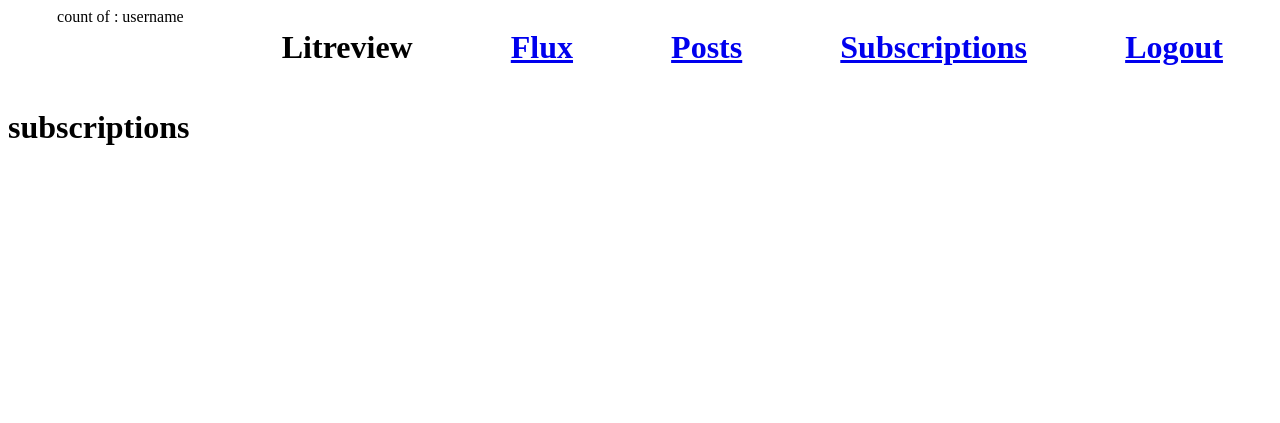
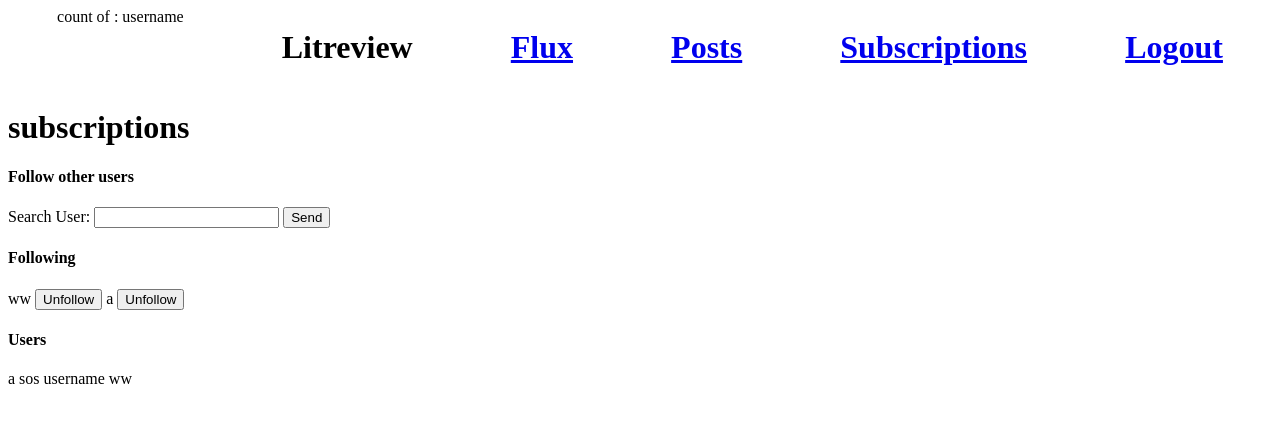
Before and after one commit to alexandre-75/Develop_a_web_application_using_Django, a Django app: page /dashboard/subscriptions in a window 1280 px wide. Shown: the top 423 px of the page. Run offline with Django 4.2, Linux system fonts and the light colour scheme; a user stored in the database is signed in; data comes from the database, SQL or seed files in the repository; both versions use the stored data as it was after the commit.

Commit message:
subscriptions views forms

```diff
--- a/source/reviews/forms.py
+++ b/source/reviews/forms.py
@@ -47,3 +47,7 @@ class NewReviewForm(forms.ModelForm):
     class Meta:
         model = Review
         fields = ['headline', 'rating', 'body']
+
+
+class SearchUserForm(forms.Form):
+    user_name = forms.CharField(label="Search User", max_length=100)
--- a/source/reviews/templates/reviews/subscriptions.html
+++ b/source/reviews/templates/reviews/subscriptions.html
@@ -4,4 +4,25 @@
 
 <h1>subscriptions</h1>
 
+
+<h4>Follow other users</h4>
+<form>
+{{ form }}
+<input type="submit" value="Send" />
+</form>
+
+
+<h4>Following</h4>
+{% for relation in relations %}
+{{ relation.followed_user.username }}
+<input type="submit" value="Unfollow" />
+{% endfor %}
+
+
+<h4>Users</h4>
+{% for user in users %}
+{{ user.username }}
+{% endfor %}
+
+
 {% endblock %}
--- a/source/reviews/urls.py
+++ b/source/reviews/urls.py
@@ -1,11 +1,11 @@
 from django.urls import path
-from .views import main, posts, subscriptions, logout_user, ticket_new, review_new
+from .views import main, posts, subscriptions, logout_user, ticket_new, review_new, see_users
 
 
 urlpatterns = [
     path("flux", main, name="reviews-main"),
     path("posts", posts, name="reviews-posts"),
-    path("subscriptions", subscriptions, name="reviews-subscriptions"),
+    path("subscriptions", see_users, name="reviews-subscriptions"),
     path("logout", logout_user, name="reviews-logout"),
     path("new_ticket", ticket_new, name="reviews-new_ticket"),
     path("new_review", review_new, name="reviews-new_review"),
--- a/source/reviews/views.py
+++ b/source/reviews/views.py
@@ -2,8 +2,9 @@ from django.shortcuts import render, get_object_or_404, redirect
 # from django.http import HttpResponse
 from django.contrib.auth.models import User
 from django.contrib.auth import logout
-from .models import Ticket, Review
-from .forms import NewTicketForm, NewReviewForm
+from .models import Ticket, Review, UserFollows
+from accounts.models import CustomUser
+from .forms import NewTicketForm, NewReviewForm, SearchUserForm
 
 def main(request):
     return render(request, "reviews/flux.html")
@@ -31,7 +32,6 @@ def ticket_new(request):
         form = NewTicketForm()
     return render(request, 'reviews/ticket_create.html', context = {'form': form})
 
-
 def review_new(request):
     if request.method == 'POST':
         t_form = NewTicketForm(request.POST)
@@ -57,3 +57,34 @@ def review_new(request):
         r_form = NewReviewForm()
 
     return render(request, 'reviews/review_create.html', context = {'t_form': t_form, 'r_form': r_form})
+
+def see_users(request):
+
+    users = CustomUser.objects.all().order_by("username")
+    users_names = [user.username for user in users]
+
+    relations = UserFollows.objects.filter(user=request.user)
+    relations_users = [relation.followed_user.username for relation in relations]
+    print(relations)
+    print(relations_users)
+
+    form = SearchUserForm()
+
+    # if request.method == "POST":
+
+    #     form = SearchUserForm(request.POST)
+    #     followed_name = request.POST["user_name"]
+    #     print("tata")
+
+    #     if form.is_valid():
+
+    #         print("ok")
+    #         new_relation = UserFollows()
+    #         new_relation.user = request.user
+    #         followed_user = CustomUser.objects.get(username=followed_name)
+    #         new_relation.followed_user = followed_user
+    #         new_relation.save()
+    #         return redirect("reviews-subscriptions")
+
+    context = {"users": users, "form": form, "relations": relations}
+    return render(request, "reviews/subscriptions.html", context)
```
Also changed, not shown: source/db.sqlite3.
